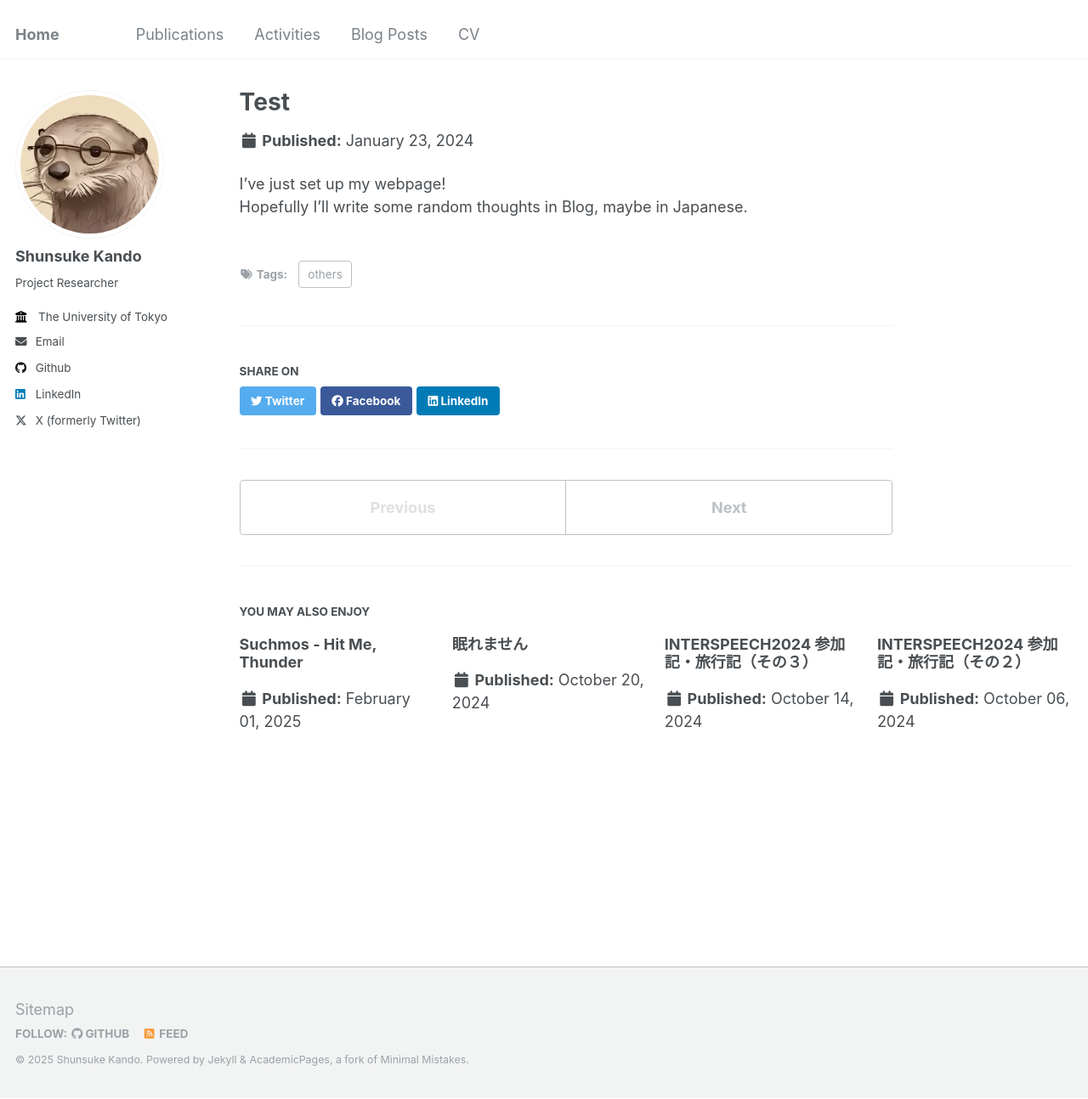
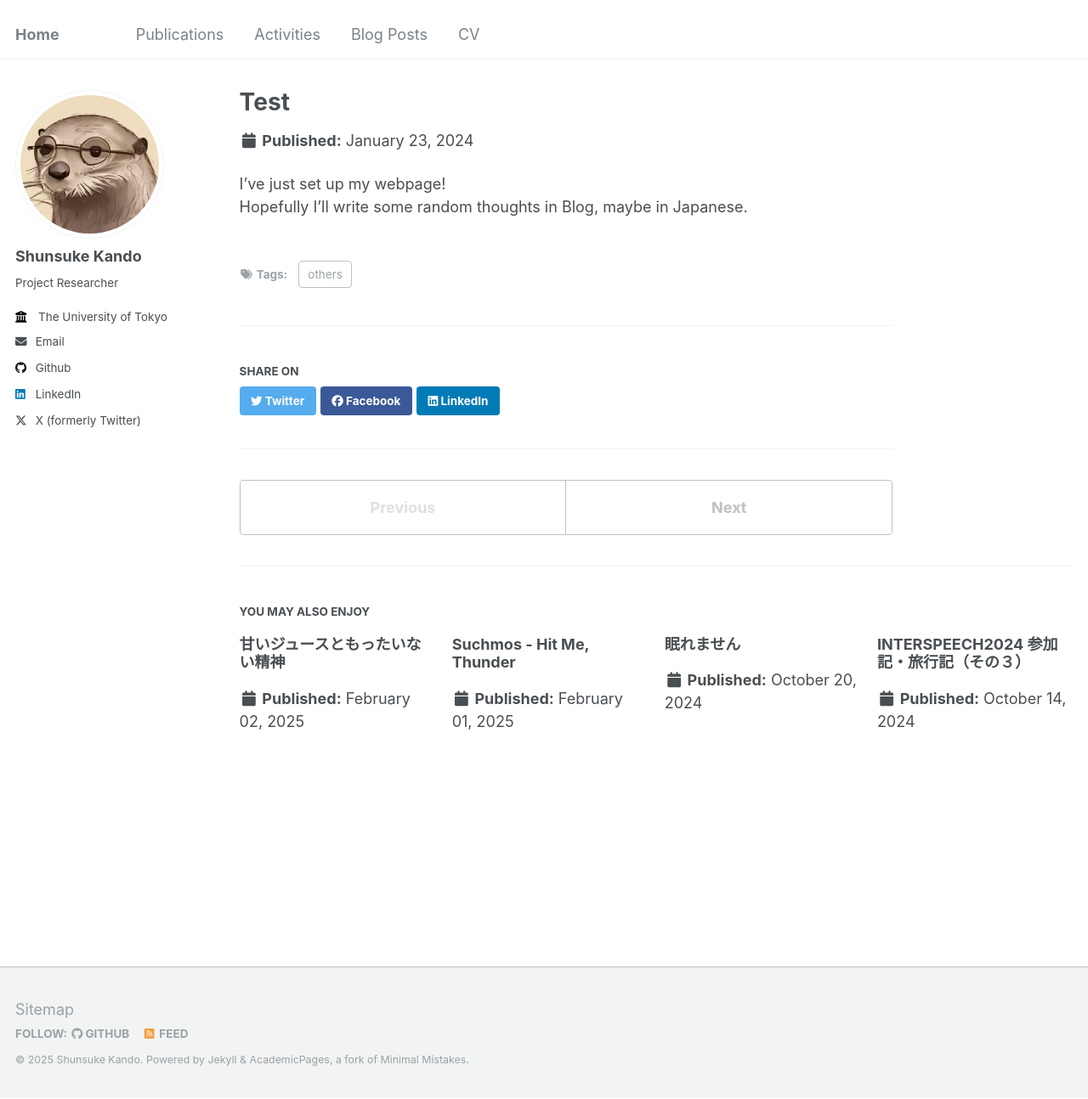
Before and after one commit to gifdog97/gifdog97.github.io, a Jekyll site: the page built from _posts/2024-01-23-test.md, in a window 1280 px wide and 1294 px high. Shown: the whole window at 85% size. Built offline with Jekyll 4.4.1, drawn with Linux system fonts in a browser that asks for light colours; some of the changed lines change nothing that is shown.

Commit message:
add blog

```diff
--- a/_posts/2024-10-06-interspeech2024_2.md
+++ b/_posts/2024-10-06-interspeech2024_2.md
@@ -87,7 +87,9 @@
 知り合い含め日本人の姿もチラホラ見えたが、あまり日本人で群れてしまっても仕方ない（彼らとは国内でもいくらでも会える）と思っていたので、頑張ってその辺の外国人と社交してみようと試みた。
 しかし、これは失敗に終わったと言わざるを得ない。
 自分はそもそもこういう社交の場はあまり得意ではなく、例え国内会議であっても割り込んでいくのは苦手なのに、まして国際会議で無理なのは当然である。
-その辺の道端で知らない人に話しかけるのは、存外平気である。しかし、知らないグループに割って入ることはかなり苦手である。そして、集団の中で一人でいる人に声をかけることも、なぜか不思議なくらい出来ない。
+その辺の道端で知らない人に話しかけるのは割と平気である。
+しかし、知らないグループに割って入ることはかなり苦手である。
+そして、集団の中で一人でいる人に声をかけることも、なぜか不思議なくらい出来ない。
 悲しいかな、レセプション向きの気質ではないのである。
 ときどき参加者に話しかけられて少し会話することはあったが、こちらからコミュニケーションを取りに行くことはついぞ出来なかった。
 
--- /dev/null
+++ b/_posts/2025-02-02-juice_mottainai.md
@@ -0,0 +1,41 @@
+---
+title:  "甘いジュースともったいない精神"
+date:   2025-02-02
+permalink: /blog/2025/02/02/juice_mottainai
+tags: diary
+---
+
+この世には「甘いジュース」と呼ばれるものが存在する。
+典型的にはコーラや午後の紅茶、砂糖入り缶コーヒーなどが該当する。
+甘いジュースには当然ながら大量の糖分が含まれており、ジュースであるが故にガブガブ摂取できてしまう。
+私はこれらの飲み物は一瞬で健康を破壊すると思っており、普段は意識的に避けている。
+したがって家には基本的に一切置いていないし、何ならお菓子も置いていない。
+まあお菓子は割と買ってきて食べるんだけど、その日のうちに食べ切れる量だけ買う。
+大事なのは、常に食べられるような状態を作らないことである。
+
+その一方で、私は強靭な「もったいない精神」を備えている。
+特に食べ物に対しては顕著で、懇親会などで食べ物が出てきたときは「どうせ余るのだから」と人一倍食べる。
+元々懇親会で知らない人に話しかけるのが苦手なのに、ひたすら食べているのだから輪をかけて交流しなくなる。
+全くもって困りものである。
+そしてこれは当然、特に小さな懇親会でお馴染みの「甘いジュース」にも当てはまる。
+断言しよう。甘いジュースが余らない懇親会はこの世に存在しない。
+結局お茶とか水とかが人気で、コーラとかジンジャーエールとかはなんやかんやで結構余るのである。
+みんなどうしてそんなにたくさん食べ物や飲み物を買ってしまうのだろうと思うが、主催からすれば足りない方が困るのだから仕方ないのであろう。
+
+こういうとき、私は「絶対甘いジュース飲まない気持ち」と「絶対ものを余らせたくない気持ち」が猛烈にせめぎ合う。
+普段から控えているので懇親会でちょろっと飲む分には許容したい。
+しかし先にも述べた通り、甘いジュースが余らない懇親会はこの世に存在しないのである。
+誰かが処理しないと一生残る。
+結局いつも「もったいない精神」が打ち勝ってしまい、飲みたくもない甘いジュースを必死に飲むのである。
+ああ、私の体が破壊されていく…と思いながら。
+
+自分の行動指針として「もったいない精神」が強すぎる気がする。
+お金がもったいないから時間を使ってご飯を作るし、家では浄水器を通した水道水ばかり飲んでいる。
+明らかに不要になった実験ファイルは消せないし、全く逆に「容量がもったいない」と言って割と必要だったっぽいファイルを大胆に消してしまうこともある。
+もうこうなってくると訳が分からない。
+研究においては明確に悪い方向に働くこともあり、「絶対書き直した方が良いけど、ここまで頑張って書いてきた実装だしあまり変えずに使い続けたい」とか、
+それがさらに発展して「別手法を試すのが億劫」とか、そんなことにも繋がるのである（これは面倒臭がりなだけでは？）。
+「ここまで頑張ったのだから出版したい」も危険信号。
+
+「もったいない精神」は美徳ではあるが、容易に健康を害したり、悪い意味での保守に陥ったりする。
+もっとおおらかにやっていきたい。
```
